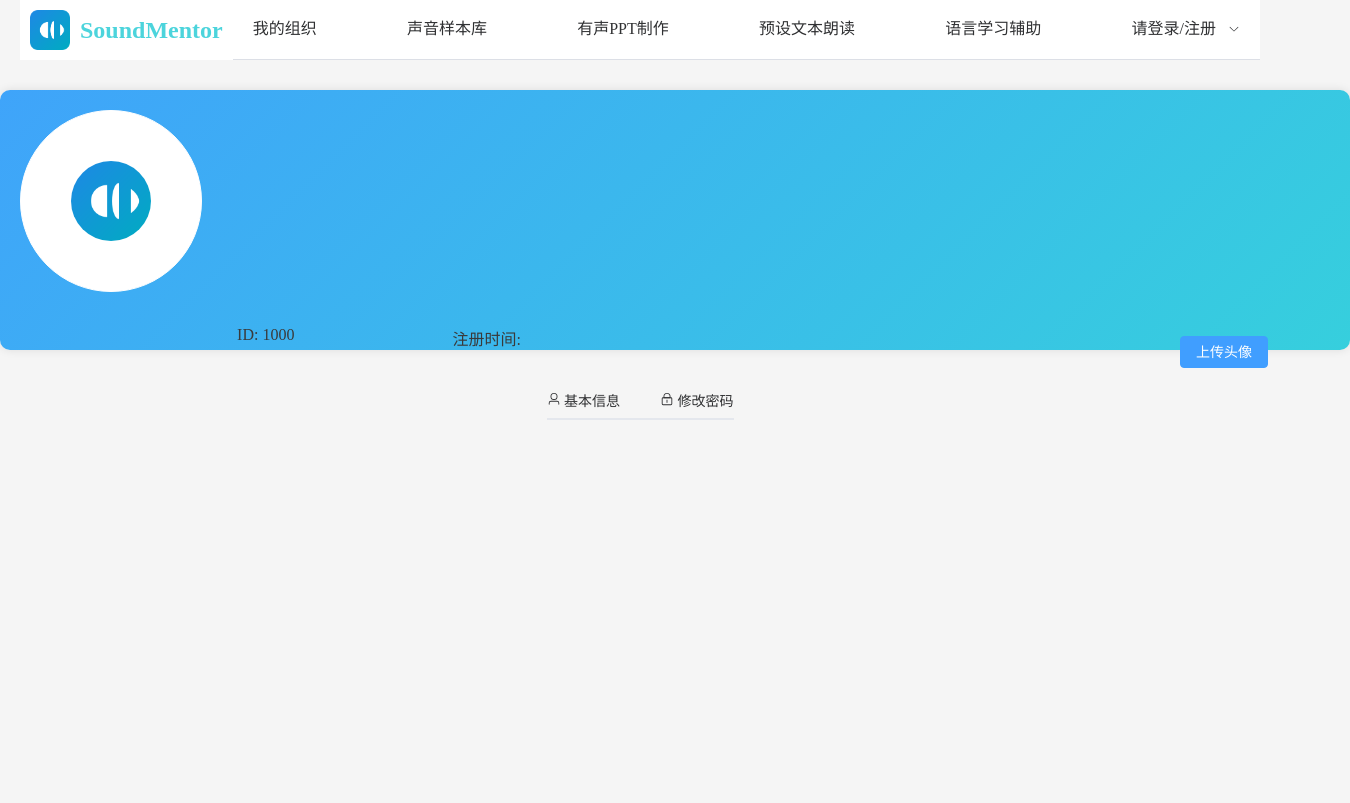
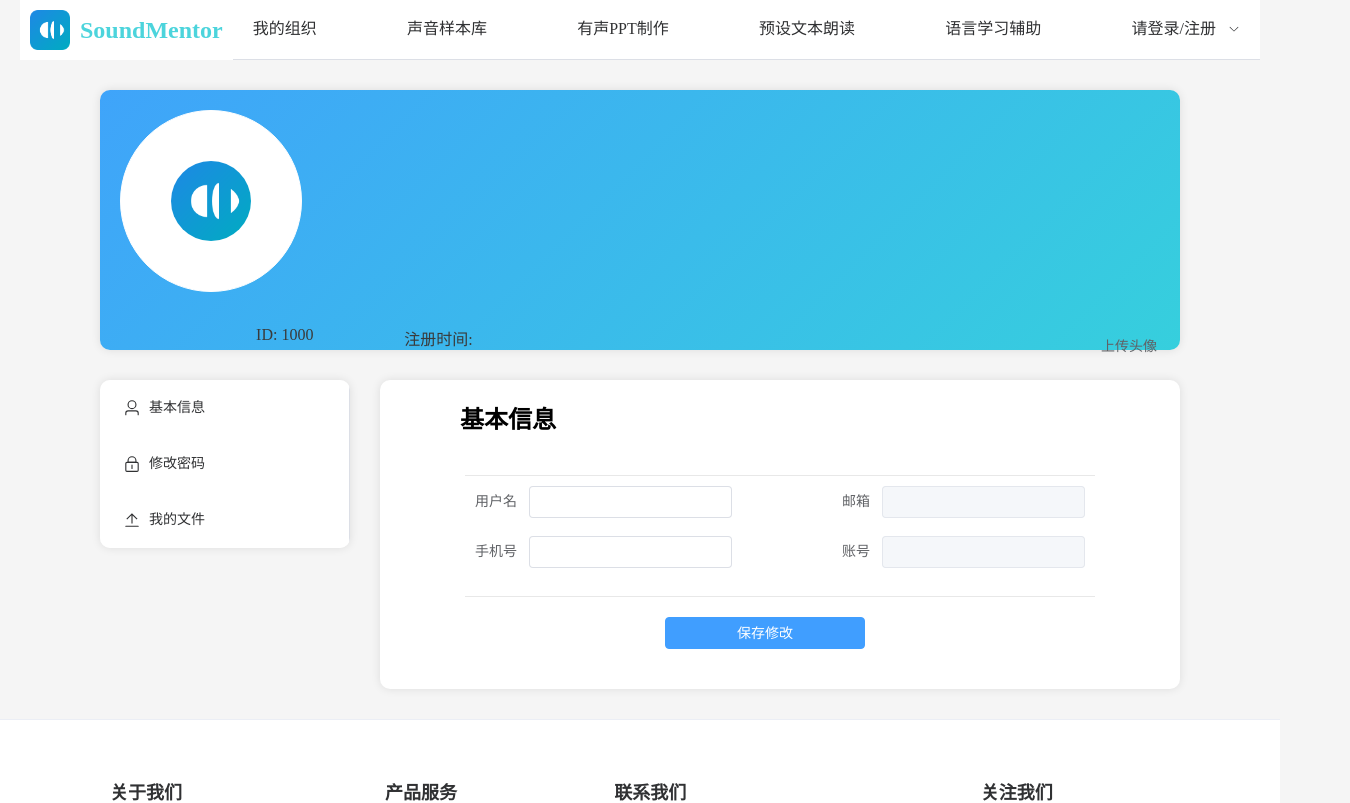
Before and after one commit to dsvsbh/SoundMentor-front, a Vue app in the folder SoundMentor-front/: page /profile in a window 1280 px wide. Shown: the top 803 px of the page, 1350 px wide, since content can reach past the window. Built offline with nearby package versions, Linux system fonts and the light colour scheme.

Commit message:
【新增】个人信息页面相关接口

```diff
--- a/SoundMentor-front/src/components/VoiceTraining.vue
+++ b/SoundMentor-front/src/components/VoiceTraining.vue
@@ -3,6 +3,7 @@
     <div class="upload-section">
       <!-- 左 -->
       <el-upload
+        v-model:file-list="uploadedFiles"
         class="upload-demo"
         drag
         action=""
@@ -66,9 +67,13 @@ export default {
   align-items: center;
   background-color: white;
   width: 80%;
+  height: 400px;
   margin: 0 auto;
   margin-bottom: 30px;
   border-radius: 0 0 15px 15px;
+}
+.upload-demo {
+  height: 100%;
 }
 .upload-section {
   flex: 1;
--- a/SoundMentor-front/src/views/ProfileView.vue
+++ b/SoundMentor-front/src/views/ProfileView.vue
@@ -22,123 +22,134 @@
             :on-error="handleAvatarError"
             class="upload-btn"
           >
-            <el-button type="primary">上传头像</el-button>
+            <el-button style="margin-right: 40px" link @click="uploadAvatar"
+              >上传头像</el-button
+            >
           </el-upload>
         </div>
       </div>
     </div>
 
     <!-- 用户信息 -->
-    <el-tabs
-      :tab-position="tabPosition"
-      v-model="activeTab"
-      @tab-click="handleTabClick"
-      class="user-info-tabs"
-      style="height: 200px"
+    <el-container>
+      <el-aside class="aside">
+        <el-menu :default-active="activeTab" @select="handleSelect">
+          <el-menu-item @click="activeTab = '基本信息'" index="1">
+            <template #title>
+              <el-icon><User /></el-icon>
+              <span>基本信息</span>
+            </template>
+          </el-menu-item>
+          <el-menu-item @click="activeTab = '修改密码'" index="2">
+            <template #title>
+              <el-icon><Lock /></el-icon>
+              <span>修改密码</span>
+            </template>
+          </el-menu-item>
+          <el-menu-item @click="activeTab = '我的文件'" index="3">
+            <template #title>
+              <el-icon><Upload /></el-icon>
+              <span>我的文件</span>
+            </template>
+          </el-menu-item>
+        </el-menu>
+      </el-aside>
+      <el-main class="main">
+        <template v-if="activeTab === '基本信息'">
+          <text style="font-size: 24px; font-weight: bold; margin-left: 60px"
+            >基本信息</text
           >
-      <el-tab-pane>
-        <template #label>
-          <span>
-            <el-icon>
-              <User />
-            </el-icon>
-            基本信息
-          </span>
-        </template>
-        <el-form
-          :model="userForm"
-          :rules="rules"
-          ref="userForm"
-          label-width="120px"
-        >
+          <div class="info-form">
+            <el-form :model="userForm" :rules="rules" ref="userFormRef">
+              <div class="center">
+                <div class="left">
                   <el-form-item label="用户名" prop="username">
-            <el-input
-              v-model="userForm.username"
-              :disabled="false"
-              :placeholder="userInfo.username"
-            >
-            </el-input>
+                    <el-input v-model="userForm.username" />
                   </el-form-item>
                   <el-form-item label="手机号" prop="phone">
-            <el-input
-              v-model="userForm.phone"
-              :disabled="false"
-              :placeholder="userInfo.phone"
+                    <el-input v-model="userForm.phone" />
+                  </el-form-item>
+                </div>
+                <div class="right">
+                  <el-form-item label="邮箱" prop="email">
+                    <el-input v-model="userForm.email" disabled="true" />
+                  </el-form-item>
+                  <el-form-item label="账号" prop="name">
+                    <el-input v-model="userForm.name" disabled="true" />
+                  </el-form-item>
+                </div>
+              </div>
+              <el-button
+                type="primary"
+                @click="saveUserInfo"
+                style="width: 200px; margin: 20px 200px"
+                >保存修改</el-button
               >
-            </el-input>
-          </el-form-item>
-          <el-form-item label="账号" prop="account">
-            <el-input
-              v-model="userForm.account"
-              :disabled="true"
-              :placeholder="userInfo.name"
+            </el-form>
+          </div>
+        </template>
+        <template v-if="activeTab === '修改密码'">
+          <text style="font-size: 24px; font-weight: bold; margin-left: 60px"
+            >修改密码</text
           >
-            </el-input>
-          </el-form-item>
-          <el-form-item label="邮箱" prop="email">
-            <el-input
-              v-model="userForm.email"
-              :disabled="true"
-              :placeholder="userInfo.email"
-            ></el-input>
-          </el-form-item>
-          <el-button type="primary" @click="saveUserInfo">保存修改</el-button>
-        </el-form>
-      </el-tab-pane>
-
-      <!-- 修改密码 -->
-      <el-tab-pane>
-        <template #label>
-          <span>
-            <el-icon>
-              <Lock />
-            </el-icon>
-            修改密码
-          </span>
-        </template>
+          <div class="password-form">
             <el-form
               :model="passwordForm"
               :rules="passwordRules"
-          ref="passwordForm"
-          label-width="120px"
+              ref="passwordFormRef"
             >
               <el-form-item label="原密码" prop="oldPassword">
                 <el-input
-              type="password"
                   v-model="passwordForm.oldPassword"
-            ></el-input>
+                  style="width: 213px"
+                />
               </el-form-item>
               <el-form-item label="新密码" prop="newPassword">
                 <el-input
-              type="password"
                   v-model="passwordForm.newPassword"
-            ></el-input>
+                  style="width: 213px"
+                />
               </el-form-item>
               <el-form-item label="确认密码" prop="confirmPassword">
                 <el-input
-              type="password"
                   v-model="passwordForm.confirmPassword"
-            ></el-input>
+                  style="width: 200px"
+                />
               </el-form-item>
-          <el-button type="primary" @click="updatePassword">修改密码</el-button>
             </el-form>
-      </el-tab-pane>
-    </el-tabs>
           </div>
+          <el-button
+            type="primary"
+            @click="updatePassword"
+            style="width: 200px; margin: 20px 280px"
+            >确认修改</el-button
+          >
+        </template>
+        <template v-if="activeTab === '我的文件'">
+          <text style="font-size: 24px; font-weight: bold; margin-left: 60px"
+            >我的文件</text
+          >
+        </template>
+      </el-main>
+    </el-container>
+  </div>
+  <Footer />
 </template>
 
 <script>
 import { ref, onMounted } from "vue";
 import { ElMessage } from "element-plus";
-import Header from "../components/HeaderNav.vue";
 import Footer from "../components/Footer.vue";
 import { updateUserInfoService, updateUserPasswordService } from "../api/user";
 import { User, Lock, Upload } from "@element-plus/icons-vue";
+import { formatDate } from "@/utils/TimeFromUtil";
 const userInfo = JSON.parse(localStorage.getItem("userInfo")) || {};
 export default {
   components: {
     User,
     Lock,
+    Footer,
+    Upload,
   },
   setup() {
     const userForm = ref({
@@ -194,11 +205,14 @@ export default {
     };
 
     const activeTab = ref("基本信息");
-
+    const handleSelect = (key, keyPath) => {
+      activeTab.value = key;
+    };
     const userInfo = JSON.parse(localStorage.getItem("userInfo")) || {};
 
     onMounted(() => {
       userForm.value = { ...userInfo };
+      userForm.value.createdTime = formatDate(userInfo.createdTime);
     });
 
     const handleAvatarSuccess = (res, file) => {
@@ -210,10 +224,11 @@ export default {
 
     const saveUserInfo = async () => {
       const userInfo = {
-        name: this.userForm.username || "",
-        phone: this.userForm.phone || "",
-        headImg: this.userForm.headImg || "",
+        name: userForm.username || "",
+        phone: userForm.phone || "",
+        headImg: userForm.headImg || "",
       };
+      console.log(userInfo);
 
       try {
         const res = await updateUserInfoService(userInfo);
@@ -233,15 +248,15 @@ export default {
 
     return {
       userForm,
+      formatDate,
       passwordForm,
       rules,
       passwordRules,
       activeTab,
       saveUserInfo,
       updatePassword,
+      handleSelect,
       userInfo,
-      Header,
-      Footer,
       background: "linear-gradient(135deg, #3fa4fa, #36cfdd)",
     };
   },
@@ -256,9 +271,10 @@ export default {
   justify-content: center;
   width: 100%;
   height: 100%;
+  margin-bottom: 30px;
 }
 .header {
-  width: 1350px;
+  width: 1080px;
   height: 260px;
   margin: 30px auto;
   border-radius: 10px;
@@ -277,6 +293,7 @@ export default {
   width: 100%;
   display: flex;
   flex-direction: row;
+  margin-left: 20px;
 }
 .header .left {
   width: 600px;
@@ -300,4 +317,51 @@ export default {
   margin-top: 10px;
   color: rgb(58, 58, 58);
 }
+.aside {
+  width: 250px;
+  height: 168px;
+  margin-right: 30px;
+  border-radius: 10px;
+  box-shadow: 0 0 10px 0 rgba(0, 0, 0, 0.1);
+}
+.main {
+  width: 800px;
+  height: 100%;
+  background-color: #fff;
+  border-radius: 10px;
+  box-shadow: 0 0 10px 0 rgba(0, 0, 0, 0.1);
+}
+.info-form {
+  display: flex;
+  flex-direction: column;
+  justify-content: space-between;
+  align-items: center;
+  margin-top: 40px;
+}
+.info-form .center {
+  padding: 10px 10px;
+  height: 100px;
+  width: 610px;
+  border-style: solid;
+  border-width: 1px 0 1px 0;
+  border-color: #e8e8e8;
+}
+.info-form .left {
+  float: left;
+}
+.info-form .right {
+  margin-left: 100px;
+  float: right;
+}
+.password-form {
+  display: flex;
+  flex-direction: column;
+  margin-top: 30px;
+  margin-left: 60px;
+  width: 610px;
+  border-style: solid;
+  border-width: 1px 0 1px 0;
+  padding-top: 10px;
+  border-color: #e8e8e8;
+}
 </style>
```
Lines whose indentation alone changed are shown as unchanged.
